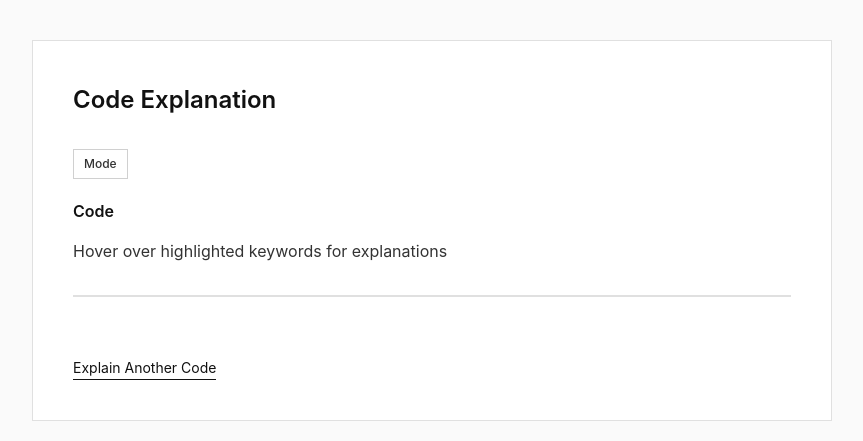
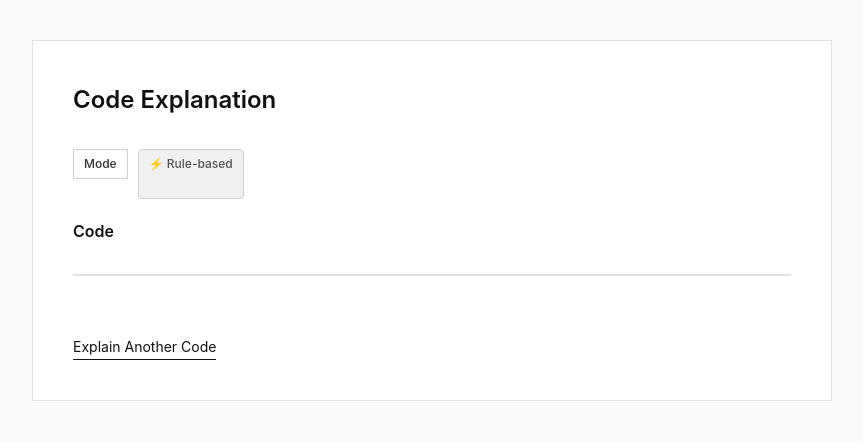
Before and after one commit to ethanzhoucool/explain-my-code, a Flask app: template templates/result.html in a window 1280 px wide. Shown: the top 441 px of the page, without its empty margins (208-1071 px from the left). Run offline with Flask 3, Linux system fonts and the light colour scheme; the template is opened without the code that fills it, so the values that code supplies are empty.

Commit message:
Add AI-powered explanation mode using Gemini API

```diff
--- a/app.py
+++ b/app.py
@@ -1,6 +1,7 @@
 from flask import Flask, render_template, request
 from explainer.python_rules import generate_annotated_code as annotate_python
 from explainer.java_rules import generate_annotated_code as annotate_java
+from explainer.ai_explainer import generate_annotated_code_ai
 
 app = Flask(__name__)
 
@@ -13,12 +14,23 @@ def explain():
     code = request.form.get('code')
     language = request.form.get('language')
     level = request.form.get('level')
+    mode = request.form.get('mode', 'rule-based')
 
     # Check if code is empty
     if not code or code.strip() == '':
         return render_template('index.html', error="Please paste some code first!")
 
-    # Generate line-by-line annotations
+    # AI-powered mode
+    if mode == 'ai':
+        result = generate_annotated_code_ai(code, language, level)
+        return render_template('result.html',
+                             annotated_lines=result['lines'],
+                             ai_explanation=result['explanation'],
+                             language=language,
+                             level=level,
+                             mode=mode)
+
+    # Rule-based mode (default)
     if language == 'python':
         annotated_lines = annotate_python(code, level)
     elif language == 'java':
@@ -29,7 +41,8 @@ def explain():
     return render_template('result.html',
                          annotated_lines=annotated_lines,
                          language=language,
-                         level=level)
+                         level=level,
+                         mode=mode)
 
 if __name__ == '__main__':
     import os
--- a/requirements.txt
+++ b/requirements.txt
@@ -1,2 +1,3 @@
 Flask==3.1.2
 gunicorn==21.2.0
+google-generativeai==0.3.0
--- a/static/style.css
+++ b/static/style.css
@@ -237,3 +237,43 @@ footer {
 footer a {
     color: #666;
 }
+
+/* Mode badges */
+.badges {
+    display: flex;
+    gap: 10px;
+    margin-bottom: 20px;
+}
+
+.mode-badge {
+    display: inline-block;
+    padding: 4px 10px;
+    font-size: 12px;
+    font-weight: 500;
+    border-radius: 4px;
+}
+
+.mode-ai {
+    background: #e8f4fd;
+    border: 1px solid #61afef;
+    color: #1a73e8;
+}
+
+.mode-rule {
+    background: #f0f0f0;
+    border: 1px solid #d0d0d0;
+    color: #555;
+}
+
+/* AI Explanation Box */
+.ai-explanation-box {
+    background: #f8f9fa;
+    border-left: 4px solid #61afef;
+    padding: 20px;
+    margin: 20px 0;
+    line-height: 1.7;
+    font-size: 14px;
+    white-space: pre-wrap;
+    color: #333;
+    border-radius: 0 4px 4px 0;
+}
--- a/templates/result.html
+++ b/templates/result.html
@@ -8,10 +8,17 @@
     <div class="container">
         <h1>Code Explanation</h1>
 
-        <span class="level-badge">{{ level|replace('_', ' ')|title }} Mode</span>
+        <div class="badges">
+            <span class="level-badge">{{ level|replace('_', ' ')|title }} Mode</span>
+            <span class="mode-badge {% if mode == 'ai' %}mode-ai{% else %}mode-rule{% endif %}">
+                {% if mode == 'ai' %}🤖 AI-Powered{% else %}⚡ Rule-based{% endif %}
+            </span>
+        </div>
 
         <h2>{{ language|title }} Code</h2>
+        {% if mode == 'rule-based' %}
         <p class="instruction">Hover over highlighted keywords for explanations</p>
+        {% endif %}
 
         <div class="code-container">
             {% for line in annotated_lines %}
@@ -22,12 +29,21 @@
             {% endfor %}
         </div>
 
+        {% if mode == 'ai' and ai_explanation %}
+        <h2>AI Explanation</h2>
+        <div class="ai-explanation-box">
+            {{ ai_explanation }}
+        </div>
+        {% endif %}
+
         <a href="/" class="back-link">Explain Another Code</a>
     </div>
     <footer>
         Built by Ethan Zhou | <a href="https://github.com/ethanzhoucool/explain-my-code">View on GitHub</a>
     </footer>
-    <!-- Add JavaScript -->
+    {% if mode == 'rule-based' %}
+    <!-- Only load JavaScript for rule-based mode (tooltips) -->
     <script src="{{ url_for('static', filename='script.js') }}"></script>
+    {% endif %}
 </body>
 </html>
```
Also changed, not shown: explainer/ai_explainer.py (added, +76 -0 lines), templates/index.html (+8 -0 lines).
